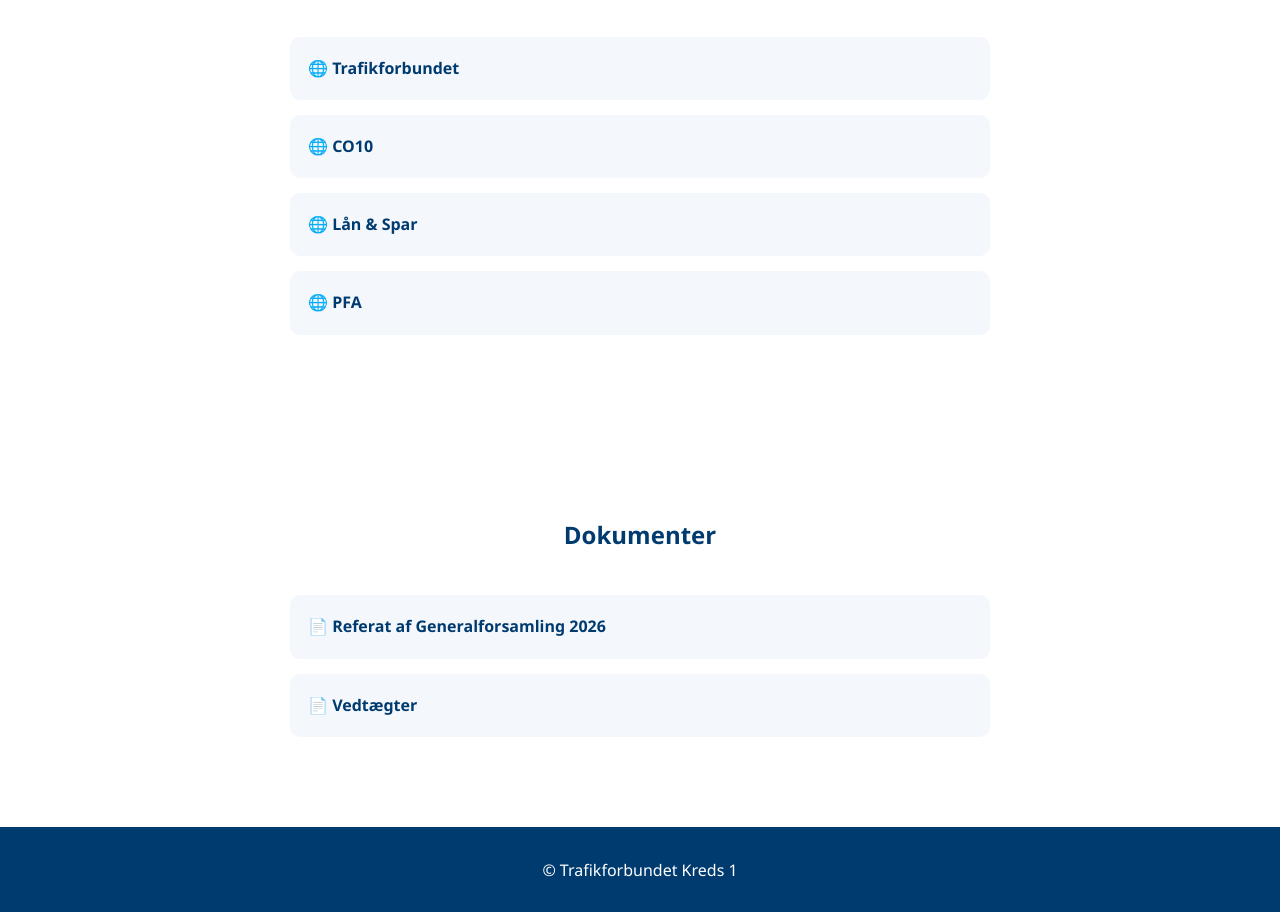
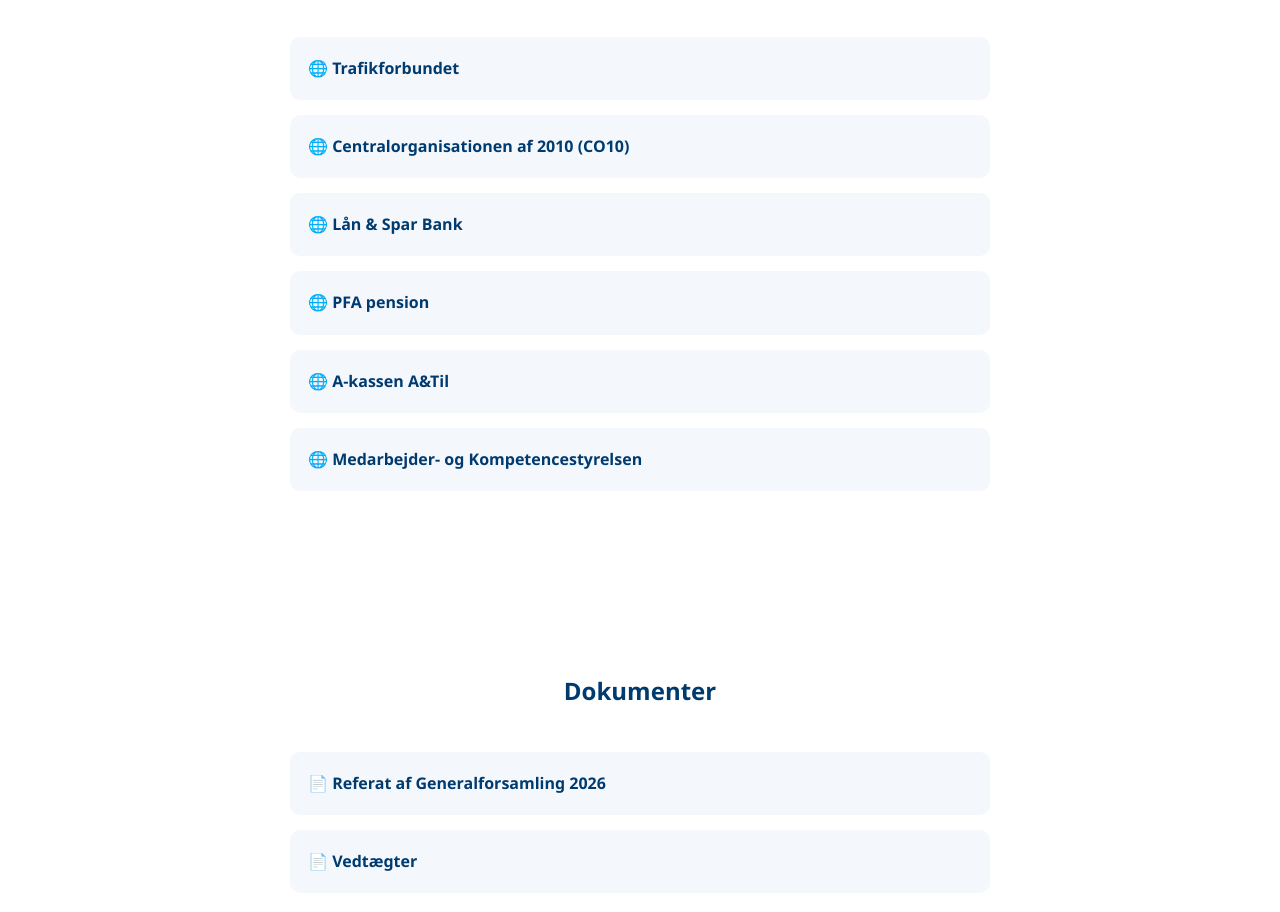
Before and after one commit to TrfKreds1/trfkreds1, a plain HTML site: page index.html in a window 1280 px wide. Shown: the part 1956-2868 px from the top of the page. Drawn offline with Linux system fonts and the light colour scheme.

Commit message:
Modify Links section and update document links
Updated links and added additional resources in the Links section.

```diff
--- a/index.html
+++ b/index.html
@@ -156,15 +156,23 @@
             </a>
 
             <a href="https://www.co10.dk" class="document">
-                🌐 CO10
+                🌐 Centralorganisationen af 2010 (CO10)
             </a>
 
             <a href="https://www.lsb.dk" class="document">
-                🌐 Lån & Spar
+                🌐 Lån & Spar Bank
             </a>
 
             <a href="https://www.pfa.dk" class="document">
-                🌐 PFA
+                🌐 PFA pension
+            </a>
+
+            <a href="https://aogtil.dk/" class="document">
+                🌐 A-kassen A&Til
+            </a>
+
+            <a href="https://medst.dk/" class="document">
+                🌐 Medarbejder- og Kompetencestyrelsen
             </a>
 
         </div>
```
